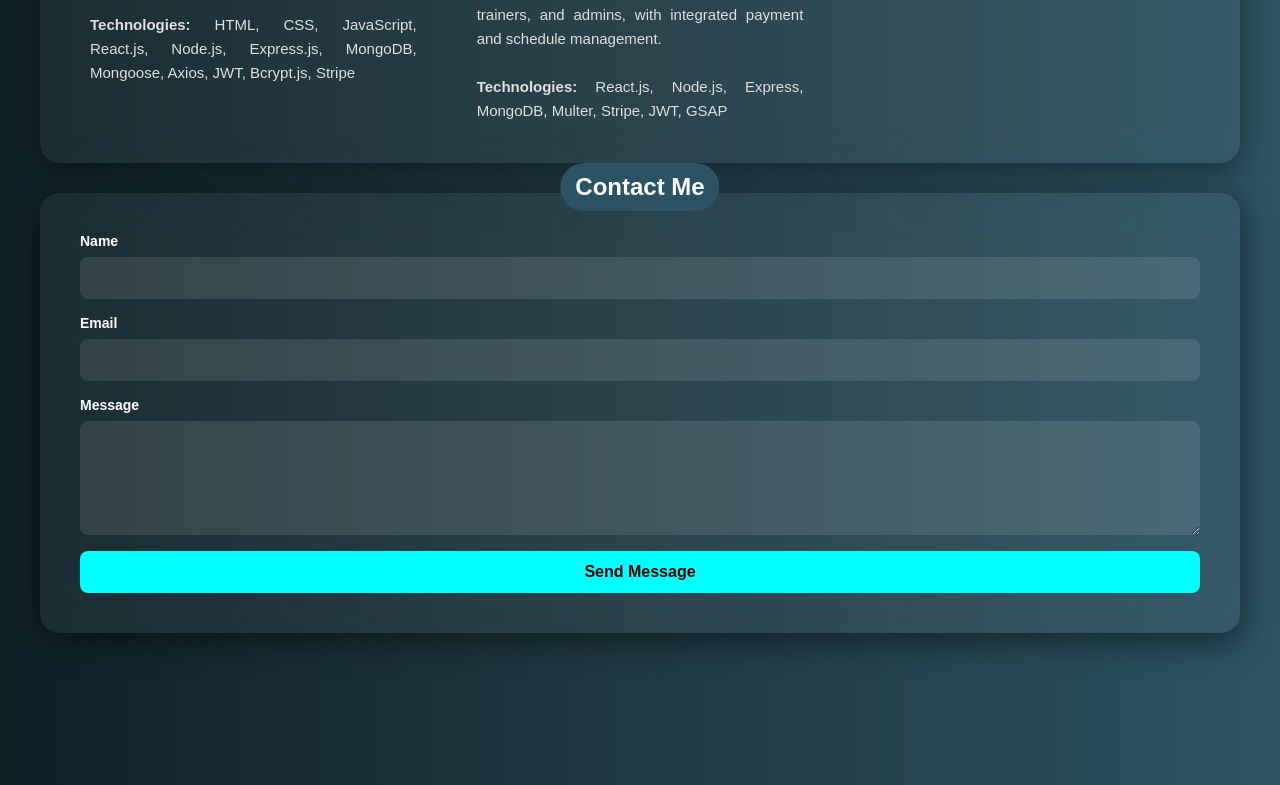
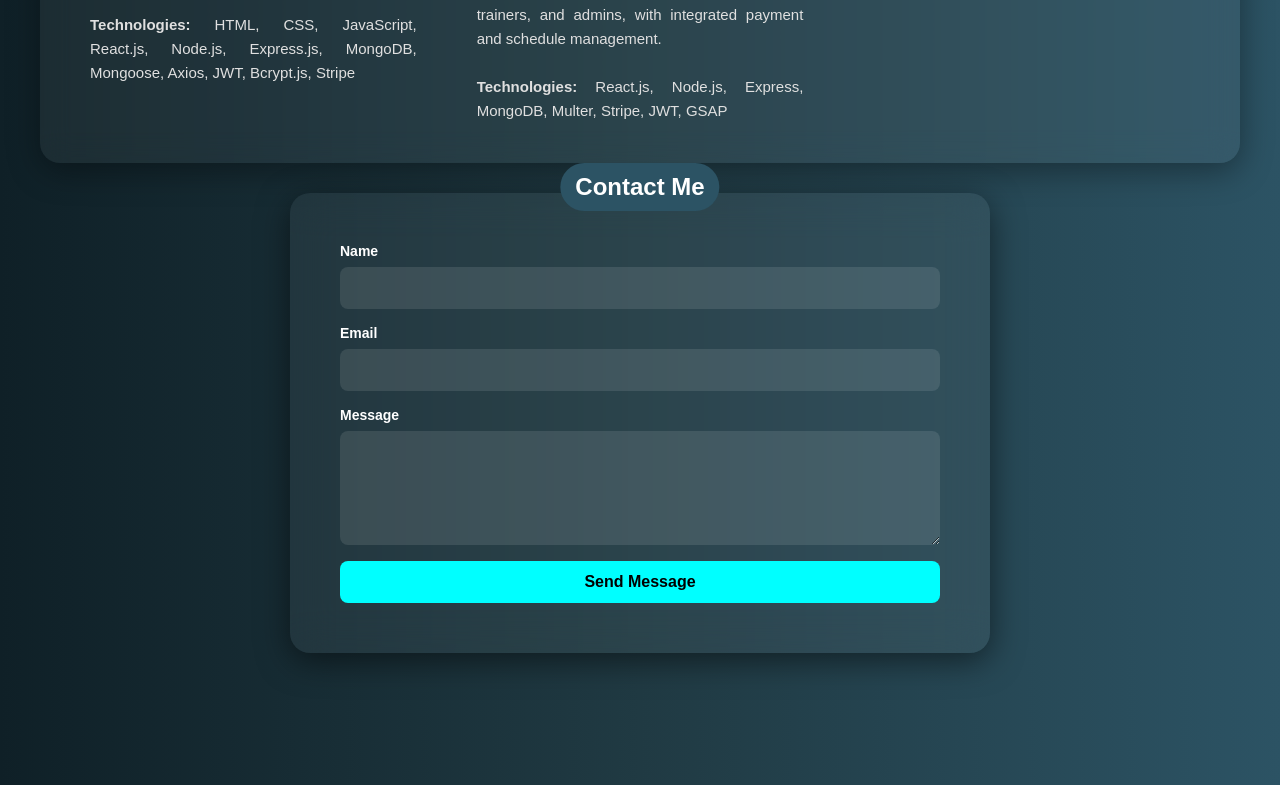
Before and after one commit to Abin-x/Abin-Portfolio, a React (Vite) app: page / in a window 1280 px wide. Shown: the part 3475-4260 px from the top of the page. Built offline with nearby package versions, Linux system fonts and the light colour scheme.

Commit message:
change contact align

```diff
--- a/src/Pages/Contact/contact.css
+++ b/src/Pages/Contact/contact.css
@@ -84,17 +84,52 @@ button[type='submit']:hover {
   background-color: #28cbf0;
 }
 
-@media (max-width: 768px) {
+/* Large Devices (Desktops and above) */
+@media (min-width: 1200px) {
+  .contact-container {
+    padding: 80px 60px;
+    margin-top: -100px;
+  }
+
+  .contact-card {
+    padding: 50px;
+    max-width: 700px;
+    margin-top: -200px;
+  }
+}
+
+/* Medium Devices (Tablets) */
+@media (min-width: 768px) and (max-width: 1199px) {
+  .contact-container {
+    padding: 60px 40px;
+    flex-direction: column;
+    margin-top: -80px;
+  }
+
+  .contact-card {
+    padding: 40px 30px;
+    max-width: 600px;
+    margin-top: -150px;
+  }
+}
+
+/* Small Devices (Mobiles) */
+@media (max-width: 767px) {
   .contact-container {
     padding: 40px 20px;
     flex-direction: column;
-    margin-top: -90px;
+    margin-top: -60px;
   }
 
   .contact-card {
-
     padding: 30px 20px;
     width: 100%;
+    margin-top: 20px;
+  }
+
+  .contact-card h2 {
+    font-size: 18px;
+    padding: 8px 12px;
   }
 
   .form-group input,
```
